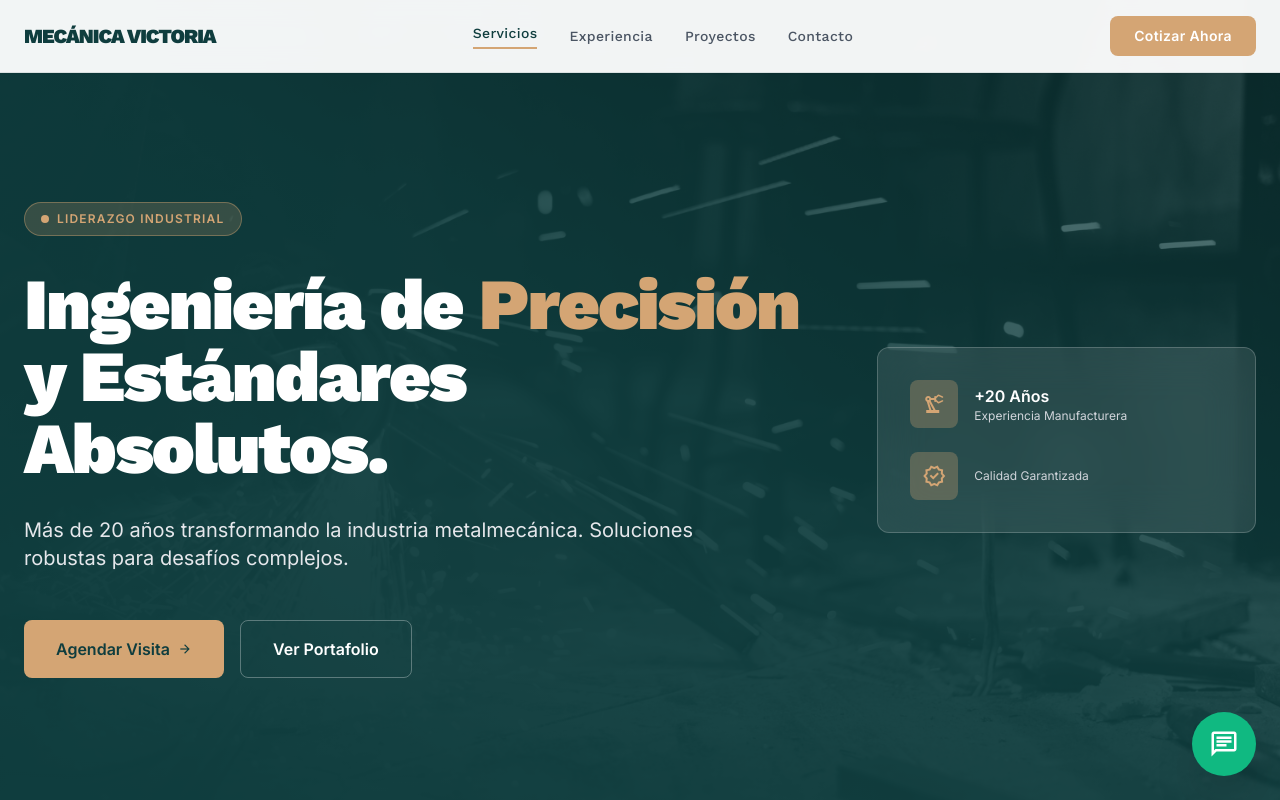
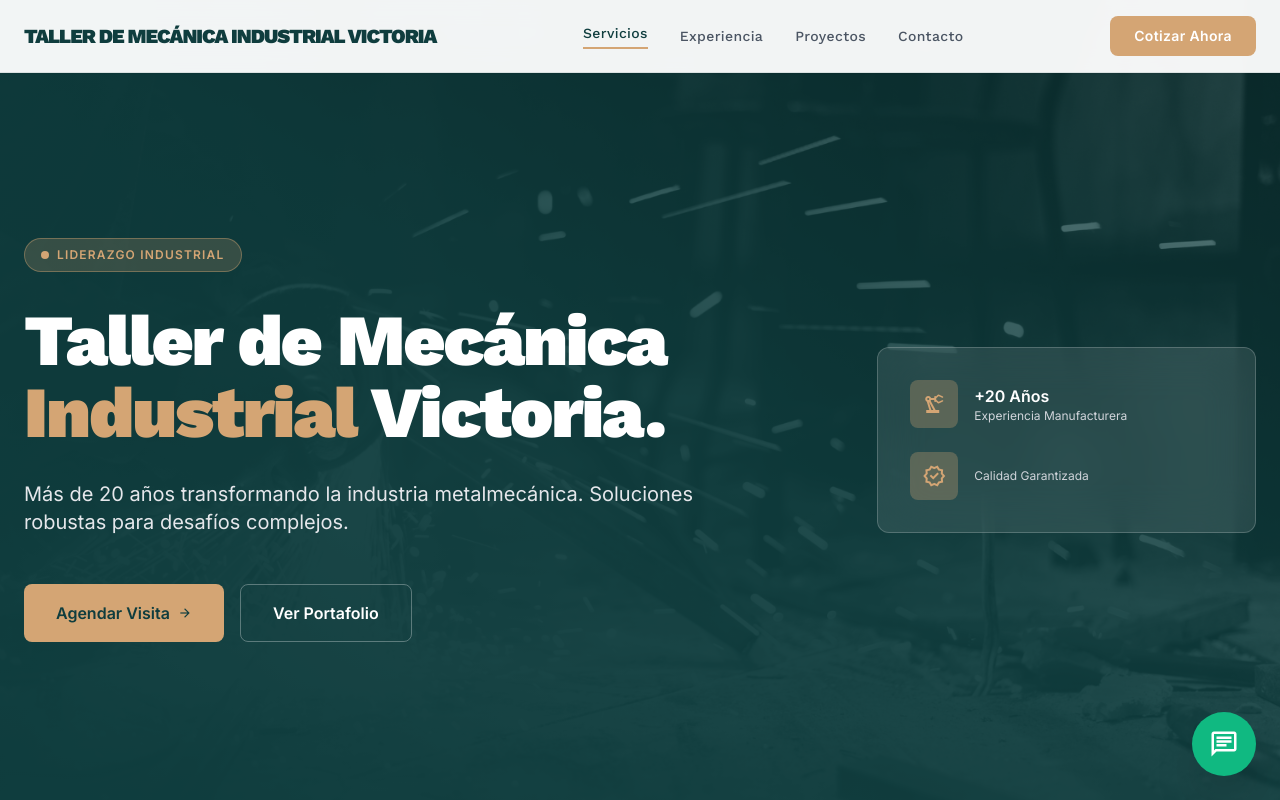
Before and after one commit to JeanArias/taller-mecanica, a website: page index.html in a window 1280 px wide. Shown: the top 800 px of the page. Drawn offline with nearby package versions, Linux system fonts and the light colour scheme.

Commit message:
Update title and headings for business rebranding

```diff
--- a/index.html
+++ b/index.html
@@ -3,7 +3,7 @@
 <head>
     <meta charset="utf-8"/>
     <meta content="width=device-width, initial-scale=1.0" name="viewport"/>
-    <title>Mecánica Victoria | Ingeniería de Precisión Industrial</title>
+    <title>Taller de Mecánica Industrial Victoria</title>
     <script src="https://cdn.tailwindcss.com?plugins=forms,container-queries"></script>
     <link href="https://fonts.googleapis.com/css2?family=Work+Sans:wght@400;500;700;800;900&family=Inter:wght@300;400;500;600&display=swap" rel="stylesheet"/>
     <link href="https://fonts.googleapis.com/css2?family=Material+Symbols+Outlined:wght,FILL@100..700,0..1&display=swap" rel="stylesheet"/>
@@ -166,7 +166,7 @@
     <nav class="fixed top-0 w-full z-50 bg-white/95 backdrop-blur-md border-b border-primary/10 shadow-sm">
         <div class="flex justify-between items-center w-full px-6 py-4 max-w-7xl mx-auto">
             <div class="text-xl font-black tracking-tighter text-primary uppercase font-headline">
-                Mecánica Victoria
+                Taller de Mecánica Industrial Victoria
             </div>
 
             <div class="hidden md:flex gap-8 items-center font-headline font-medium text-sm tracking-wide">
@@ -199,7 +199,7 @@
 
                 <!-- Título -->
                 <h1 class="text-5xl md:text-7xl font-black text-white font-headline leading-tight tracking-tight">
-                    Ingeniería de <span class="text-secondary">Precisión</span> y Estándares Absolutos.
+                    Taller de Mecánica<span class="text-secondary"> Industrial </span>Victoria.
                 </h1>
 
                 <!-- Descripción -->
```
